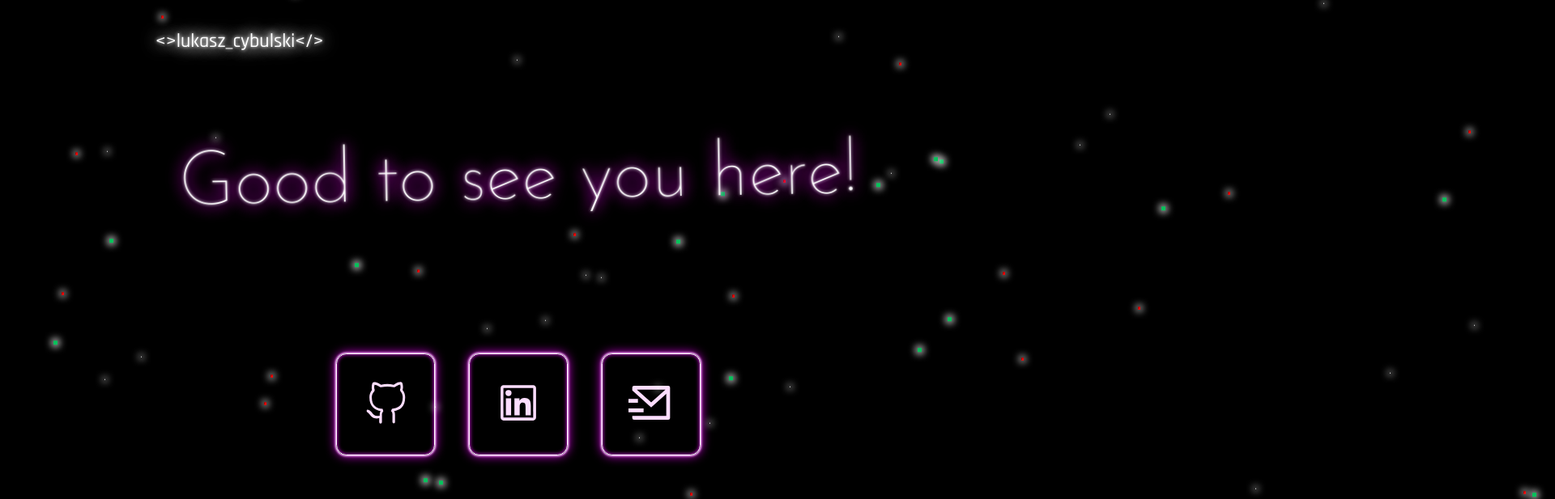
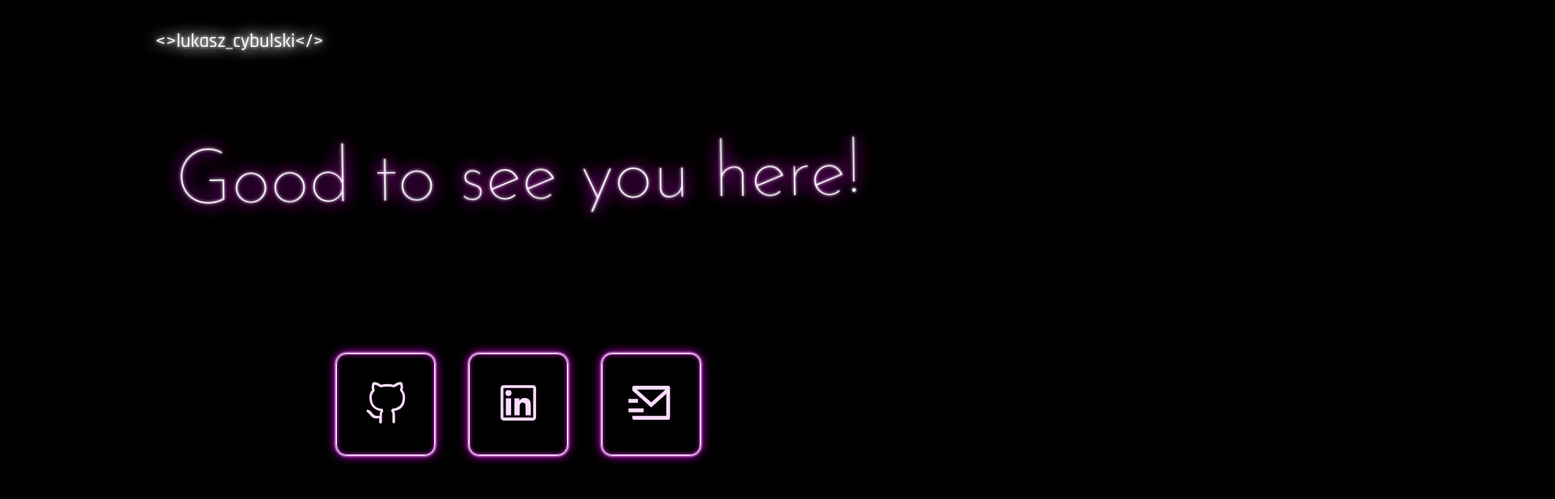
Before and after one commit to Soib/soib.github.io, a React (Create React App) app: page / in a window 1280 px wide. Shown: the top 617 px of the page at 81% size, 1920 px wide, since content can reach past the window. Built offline with nearby package versions, Linux system fonts and the light colour scheme.

Commit message:
Deleted experimental animations - gonna do it on another branch

```diff
--- a/src/App.css
+++ b/src/App.css
@@ -6,5 +6,4 @@
 }
 body {
   background-color: #000;
-  overflow: hidden;
 }
--- a/src/pages/HomePage/HomePage.tsx
+++ b/src/pages/HomePage/HomePage.tsx
@@ -7,12 +7,12 @@ import StarBackground from "../../components/StarBackground/StarBackground";
 const HomePage = () => {
   return (
     <div className="container">
-      <StarBackground />
-      <div className="content-container">
-        <Navbar />
-        <AnimatedLogo />
-        <FindMeOn />
-      </div>
+      {/* <StarBackground /> */}
+      {/* <div className="content-container"> */}
+      <Navbar />
+      <AnimatedLogo />
+      <FindMeOn />
+      {/* </div> */}
     </div>
   );
 };
```
